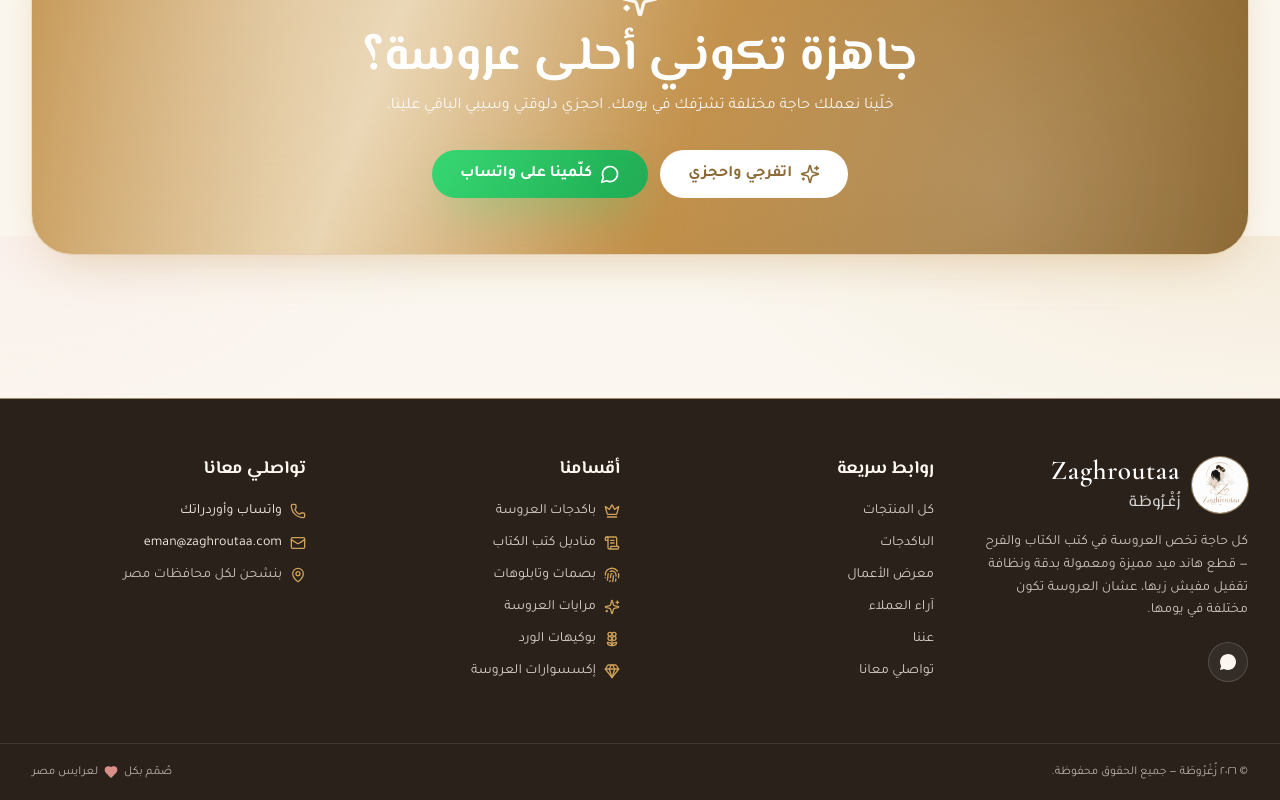
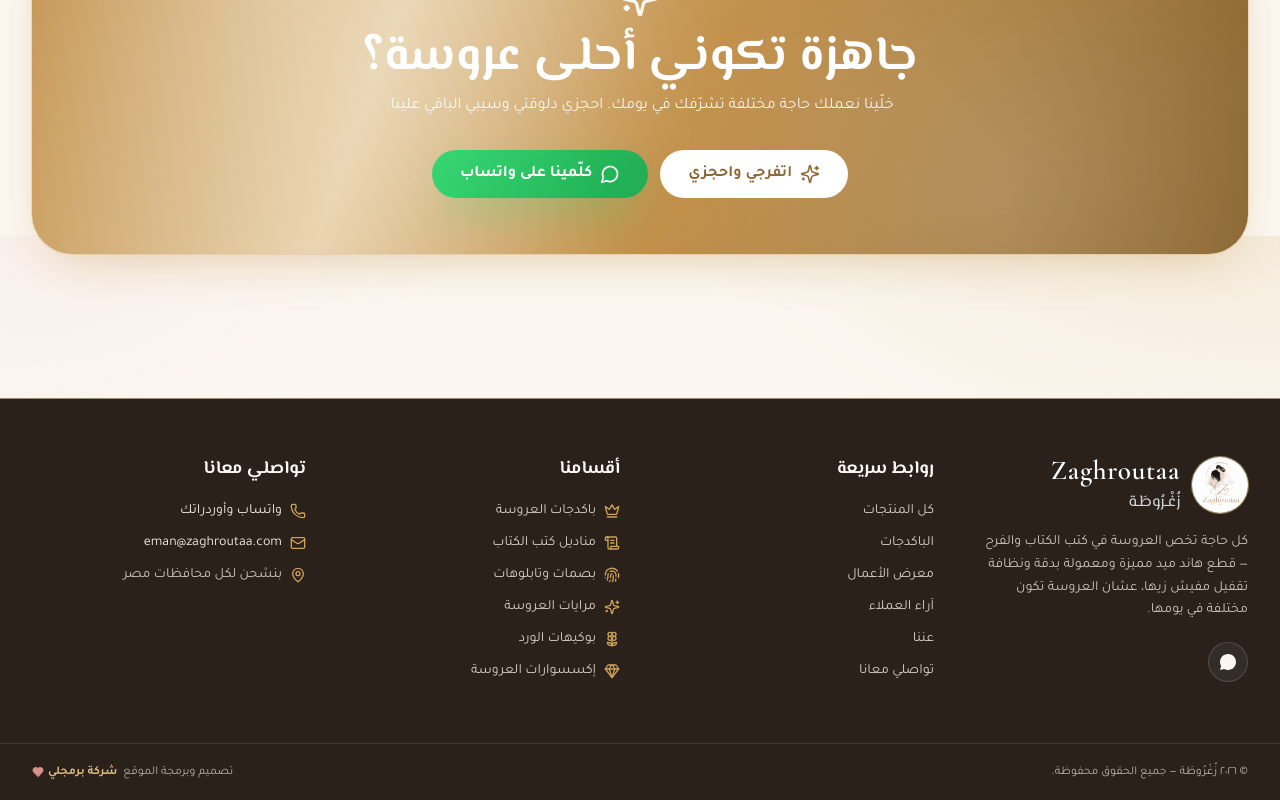
Before and after one commit to khaled312001/Zaghroutaa, a Next.js app: page / in a window 1280 px wide. Shown: the part 9364-10164 px from the top of the page. Built offline with nearby package versions, Linux system fonts and the light colour scheme; no server answers; the database is empty.

Commit message:
feat: add SiteFooter component with navigation links, contact info, and social media integration

```diff
--- a/src/components/SiteFooter.tsx
+++ b/src/components/SiteFooter.tsx
@@ -95,7 +95,15 @@ export function SiteFooter({ settings }: { settings: SiteSettings }) {
         <div className="container-zg flex flex-col items-center justify-between gap-2 py-5 text-center text-xs text-cream-200/70 sm:flex-row">
           <p>© {year} زُغْرُوطَة — جميع الحقوق محفوظة.</p>
           <p className="flex items-center gap-1.5">
-            صُمّم بكل <Heart className="h-3.5 w-3.5 fill-blush-400 text-blush-400" /> لعرايس مصر
+            تصميم وبرمجة الموقع
+            <a
+              href="http://barmagly.tech"
+              target="_blank"
+              rel="noopener noreferrer"
+              className="inline-flex items-center gap-1 font-semibold text-gold-300 transition-colors hover:text-gold-200"
+            >
+              شركة برمجلي <Heart className="h-3 w-3 fill-blush-400 text-blush-400" />
+            </a>
           </p>
         </div>
       </div>
```
